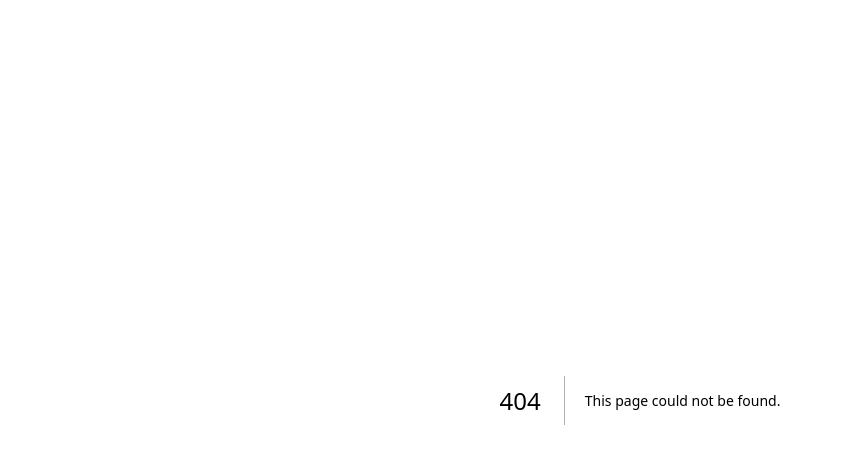
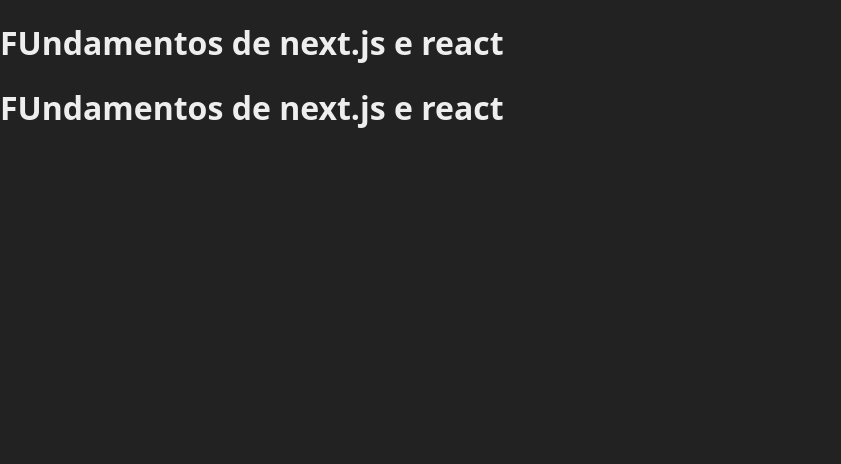
Before and after one commit to Ricardo-Lucena-Clear/Project-Registration-Integration-with-Database, a Next.js app: page /exemplo in a window 1280 px wide. Before the commit this address had no page. Shown: the top 464 px of the page, without its empty margins (0-841 px from the left). Built offline with nearby package versions, Linux system fonts and the light colour scheme.

Commit message:
Using Component

```diff
--- /dev/null
+++ b/src/components/Cabeçalho.jsx
@@ -0,0 +1,7 @@
+export default function Cabecalho() {
+    return (
+        <header>
+            <h1>FUndamentos de next.js e react</h1>
+        </header>
+    )
+}
--- /dev/null
+++ b/src/pages/exemplo.jsx
@@ -0,0 +1,12 @@
+import Cabecalho from "@/components/Cabeçalho";
+
+
+export default function Examplo() {
+    return (
+        <div>
+           <Cabecalho/>
+           <Cabecalho/>
+
+        </div>
+    )
+}
```
